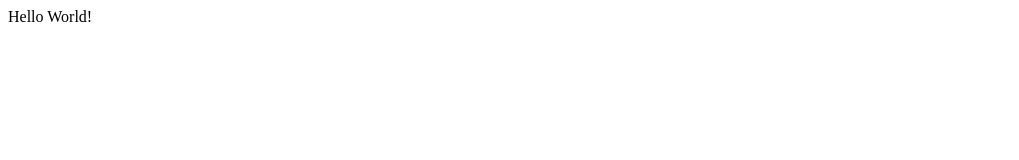
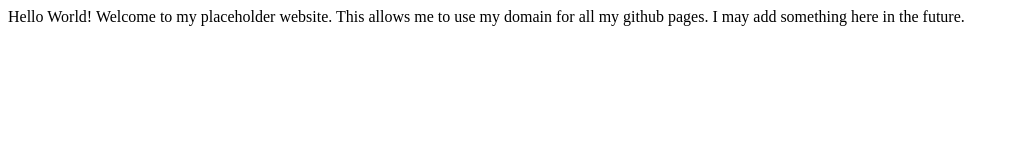
Before and after one commit to HunterG6700/HunterG6700.github.io, a plain HTML site: page index.html in a window 1280 px wide. Shown: the whole page, without its empty margins (0-1019 px from the left). Drawn offline with Linux system fonts and the light colour scheme.

Commit message:
Update index.html

```diff
--- a/index.html
+++ b/index.html
@@ -4,6 +4,6 @@
         <title>Basic Web Page</title>
     </head>
     <body>
-Hello World!
+Hello World! Welcome to my placeholder website. This allows me to use my domain for all my github pages. I may add something here in the future.
     </body>
 </html>
```
